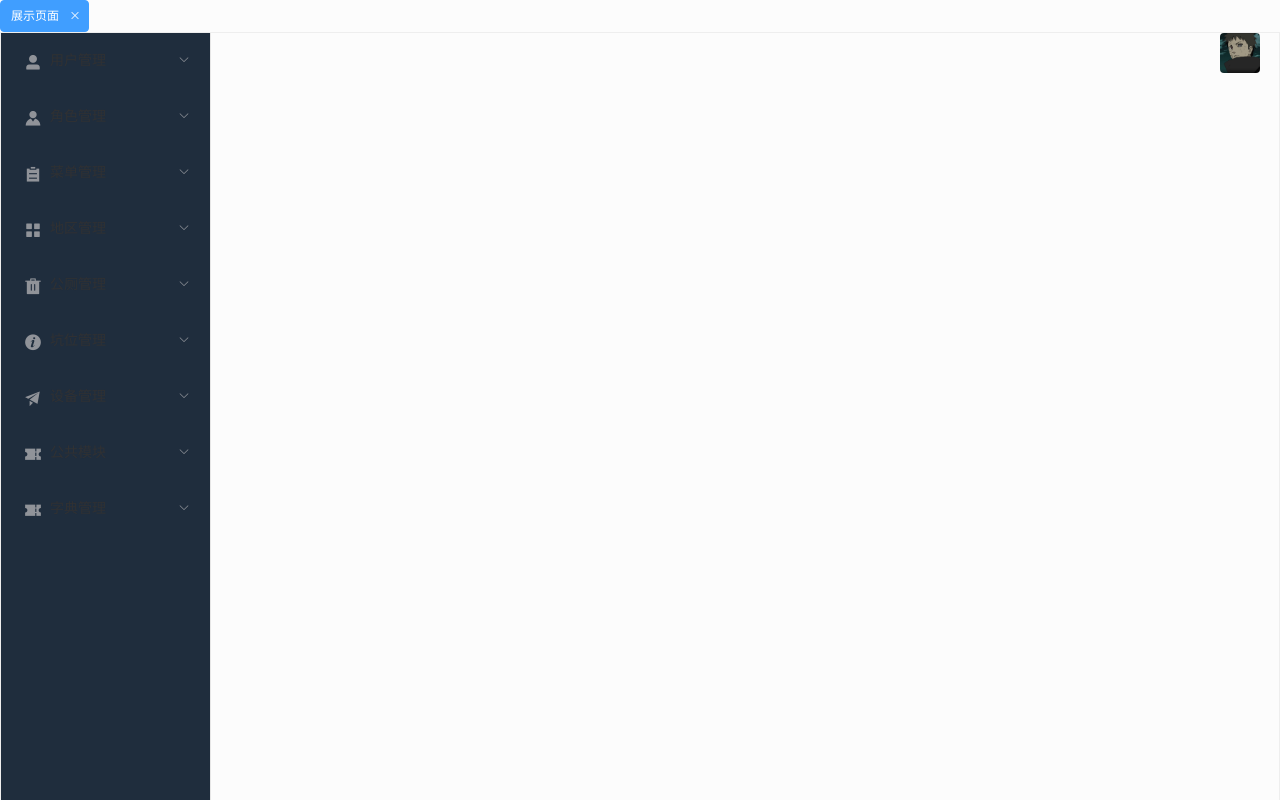
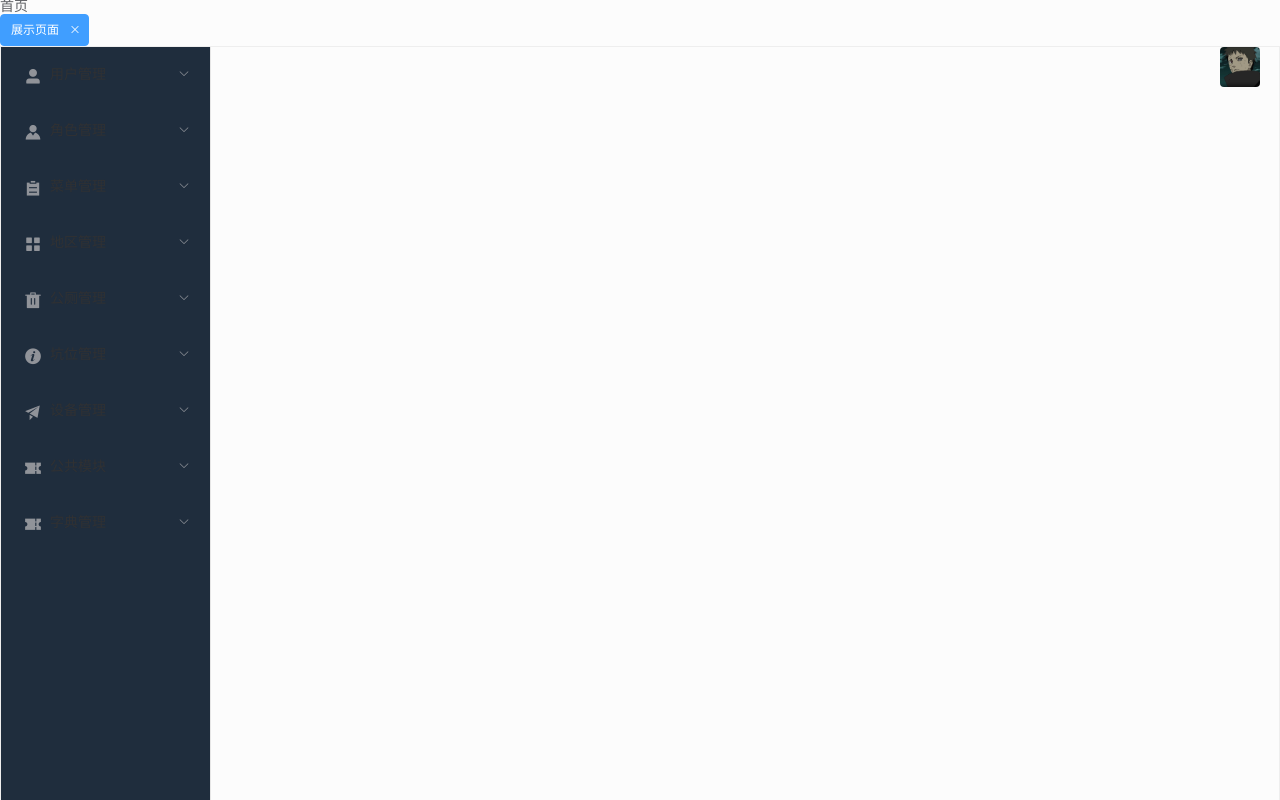
Before and after one commit to HS991023/wc-manager-ui, a Vue app: page /home in a window 1280 px wide. Built offline with nearby package versions, Linux system fonts and the light colour scheme; sample sign-in values are in the browser's storage.

Commit message:
[add]#新增面包屑

```diff
--- a/src/assets/css/global.css
+++ b/src/assets/css/global.css
@@ -39,12 +39,22 @@
 .tabs-region {
     position: absolute;
     width: 100%;
-    left: 214px;
-    top: 38px;
+    left: 221px;
+    top: 43px;
 }
 
 .tabs-region .el-tag {
     margin-left: 6px;
+}
+
+
+/* 面包屑样式 */
+
+.crumbs-region {
+    position: absolute;
+    width: 100%;
+    left: 221px;
+    top: 10px;
 }
 
 
--- a/src/components/Home.vue
+++ b/src/components/Home.vue
@@ -1,5 +1,13 @@
 ··<template>
 <div class="container-home " style="overflow:hidden;">
+   <!-- 面包屑区域 -->
+   <div class="crumbs-region">
+    <el-breadcrumb separator-class="el-icon-arrow-right">
+      <el-breadcrumb-item  v-for="item in crumbsList">
+        {{item}}
+      </el-breadcrumb-item>
+    </el-breadcrumb>
+   </div>
    <!-- 标签栏 -->
    <div class="tabs-region">
     <el-tag
@@ -21,8 +29,8 @@
     :unique-opened="opened" background-color="#1f2d3d">
       <el-submenu index="1">
           <template slot="title"><i class="el-icon-meun el-icon-user-solid"></i>用户管理</template>
-          <el-menu-item index="1-1" @click="handleMeunItem({routerPath:'/userInfo',routerName:'用户信息'})"><router-link to="/userInfo">用户信息</router-link></el-menu-item>
-          <el-menu-item index="1-2" @click="handleMeunItem({routerPath:'/onlineUser',routerName:'在线用户'})"><router-link to="/onlineUser">在线用户</router-link></el-menu-item>
+          <el-menu-item index="1-1" @click="handleMeunItem({routerPath:'/userInfo',routerName:'用户信息'},handleCrumbs('用户信息'))"><router-link to="/userInfo">用户信息</router-link></el-menu-item>
+          <el-menu-item index="1-2" @click="handleMeunItem({routerPath:'/onlineUser',routerName:'在线用户'},handleCrumbs('在线用户'))"><router-link to="/onlineUser">在线用户</router-link></el-menu-item>
       </el-submenu>
       <el-submenu index="2">
         <template slot="title"><i class="el-icon-meun  el-icon-s-custom"></i>角色管理</template>
@@ -102,7 +110,7 @@
 </template>
 
 <script>
-import { Notification, MessageBox, Message } from 'element-ui';
+import {MessageBox} from 'element-ui';
 export default {
     name:'Home',
     data() {
@@ -117,6 +125,8 @@ export default {
             routerName:'展示页面',
             routerPath: '/show'
         }],
+        //面包屑数据列表
+        crumbsList:['首页']
       }
     },
     methods:{
@@ -136,7 +146,9 @@ export default {
           };
        }
       },
-      handleOpenMeun(val){},
+      handleOpenMeun(val){
+        console.log(val);
+      },
       handleCloseMeun(val){},
       //打开标签页
       handleOpenTag(tag){
@@ -148,6 +160,10 @@ export default {
       handleCloseTag(tag) {
         this.dynamicTags.splice(this.dynamicTags.indexOf(tag), 1);
       },
+      //处理面包屑事件
+      handleCrumbs(val){
+        console.log(val);
+      }
     }
   };
 </script>
```
